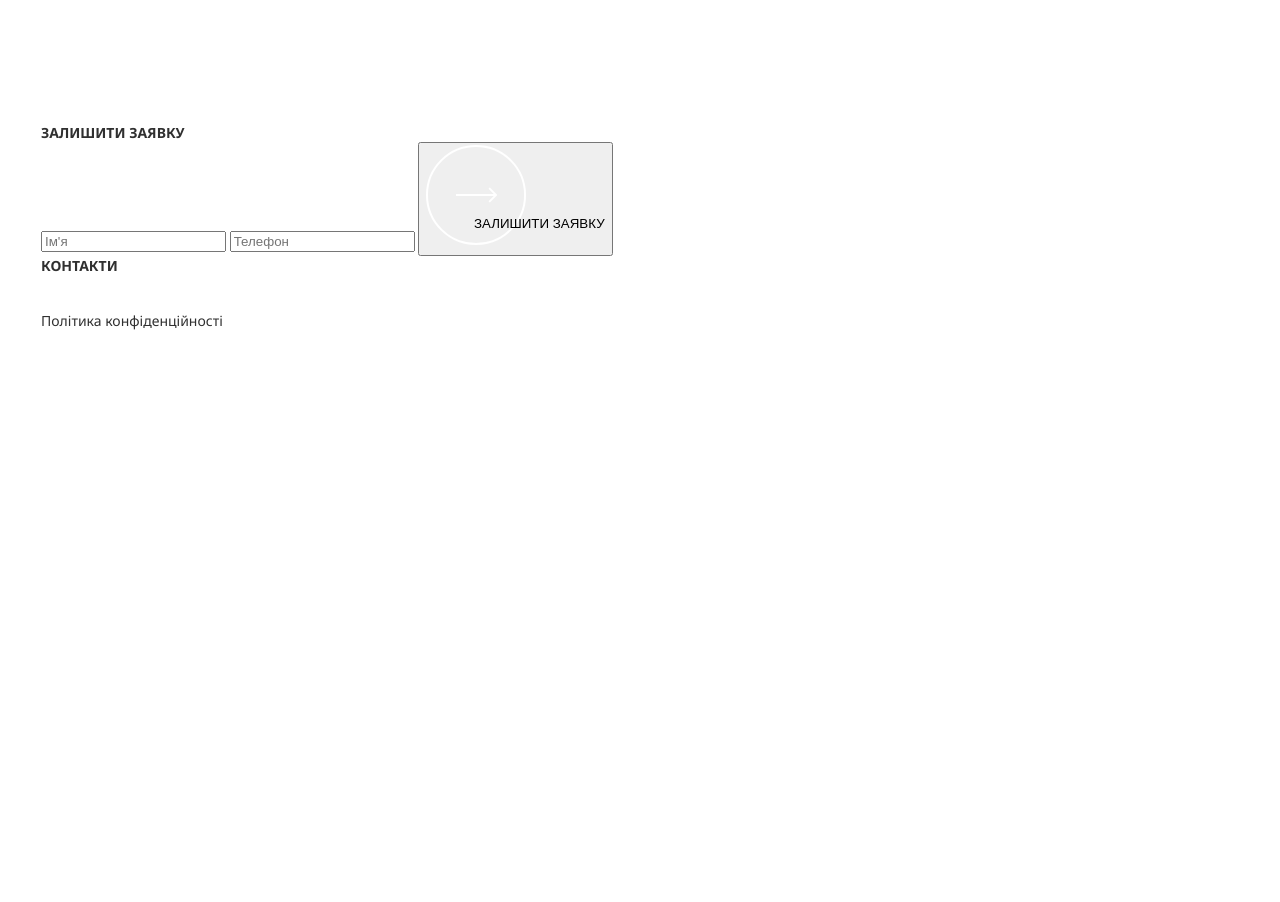
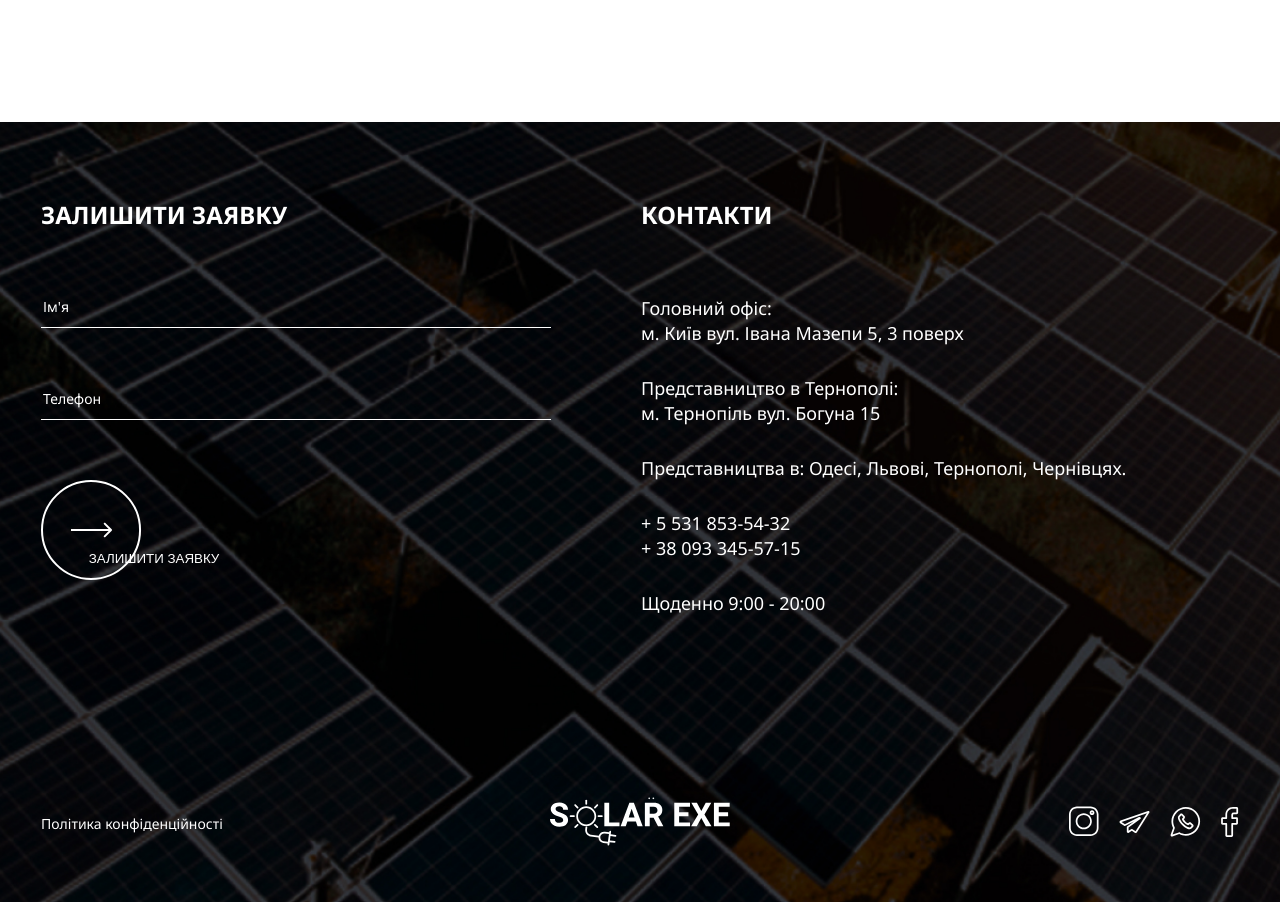
Before and after one commit to BigHeadliner/Solar-Energy-Panel, a plain HTML site: page index.html in a window 1280 px wide. Shown: the part 4840-5742 px from the top of the page. Before the commit the page ends 5206 px from the top, so only its background shows below. Drawn offline with nearby package versions, Linux system fonts and the light colour scheme.

Commit message:
footer section finished

```diff
--- a/css/style.css
+++ b/css/style.css
@@ -308,3 +308,66 @@
   line-height: 25px;
   font-weight: 700;
 }
+
+.footer{
+  background-image: url(../images/footer-bg.jpg);
+  background-repeat:no-repeat;
+  background-size:cover;
+  background-position:center;
+  padding:70px 0 50px;
+  color:#fff;
+}
+.footer__top{
+  display:flex;
+  margin-bottom:150px;
+}
+.footer__form{
+  flex-basis: 510px;
+  margin-right: 90px;
+}
+.footer__title{
+  font-weight: 700;
+  font-size: 24px;
+  line-height:43px;
+  text-transform:uppercase;
+  margin-bottom:60px;
+}
+.footer__input{
+  border:none;
+  border-bottom:1px solid #fff;
+  display:block;
+  width:100%;
+  background-color:transparent;
+  padding-bottom:11px;
+  font-family: 'Noto Sans', sans-serif;
+  font-size: 14px;
+  line-height: 19px;
+  color:#fff;
+  margin-bottom:60px;
+}
+.footer__input::placeholder{
+  font-family: 'Noto Sans', sans-serif;
+  font-size: 14px;
+  line-height: 19px;
+  color:#fff;
+}
+.footer__form-btn{
+ background-color:transparent;
+ border:none;
+ padding: 0;
+ color:#fff;
+}
+.footer__contacts-item{
+   font-size: 18px;
+   line-height: 25px;
+   margin-bottom: 30px;
+
+}
+.footer__bottom{
+   display:flex;
+   justify-content: space-between;
+   align-items:center;
+}
+.footer .social{
+  margin-right: -10px;
+}
--- a/index.html
+++ b/index.html
@@ -377,7 +377,7 @@
           </h2>
           <input class="footer__input" type="text" placeholder="Ім'я">
           <input class="footer__input" type="tel" placeholder="Телефон">
-          <button class="button">
+          <button class="footer__form-btn button">
             <svg width="101" height="100" viewBox="0 0 101 100" fill="none" xmlns="http://www.w3.org/2000/svg">
               <path class="button__path"
                 d="M99.0521 50C99.0521 77.0615 77.1029 99 50.026 99C22.9492 99 1 77.0615 1 50C1 22.9385 22.9492 1 50.026 1C77.1029 1 99.0521 22.9385 99.0521 50Z"
@@ -393,15 +393,28 @@
         </form>
 
         <div class="footer__contacts">
-          <h2 class="footer__contacts-title">
+          <h2 class="footer__title">
             КОНТАКТИ
           </h2>
           <ul class="footer__contacts-list">
-            <li class="footer__contacts-item"></li>
-            <li class="footer__contacts-item"></li>
-            <li class="footer__contacts-item"></li>
-            <li class="footer__contacts-item"></li>
-            <li class="footer__contacts-item"></li>
+            <li class="footer__contacts-item">
+              Головний офіс: <br>
+              м. Київ вул. Івана Мазепи 5, 3 поверх
+            </li>
+            <li class="footer__contacts-item">
+              Представництво в Тернополі: <br>
+              м. Тернопіль вул. Богуна 15
+            </li>
+            <li class="footer__contacts-item">
+              Представництва в: Одесі, Львові, Тернополі, Чернівцях.
+            </li>
+            <li class="footer__contacts-item">
+              <a class="footer__phone" href="tel:55318535432">+ 5 531 853-54-32 </a> <br>
+              <a class="footer__phone" href="tel:380933455715">+ 38 093 345-57-15 </a>
+            </li>
+            <li class="footer__contacts-item">
+               Щоденно 9:00 - 20:00
+            </li>
           </ul>
         </div>
       </div>
```
Also changed, not shown: images/footer-bg.jpg (added).
